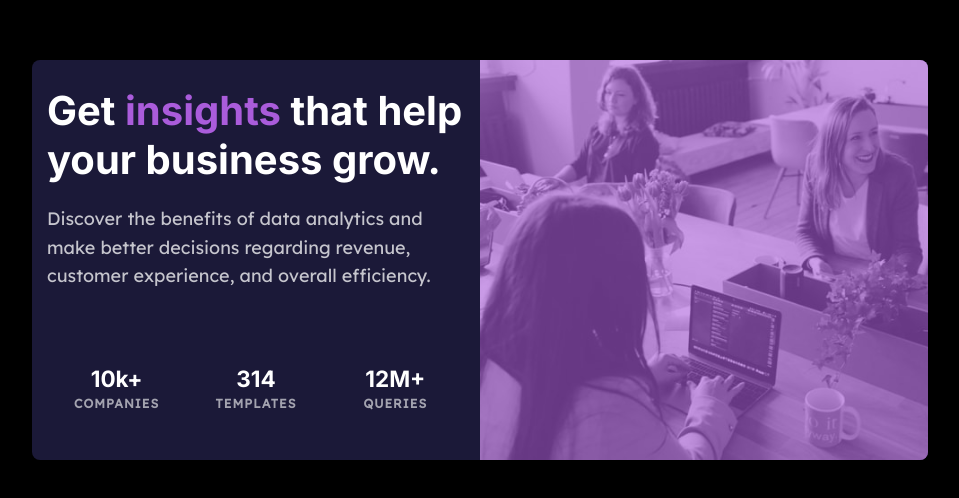
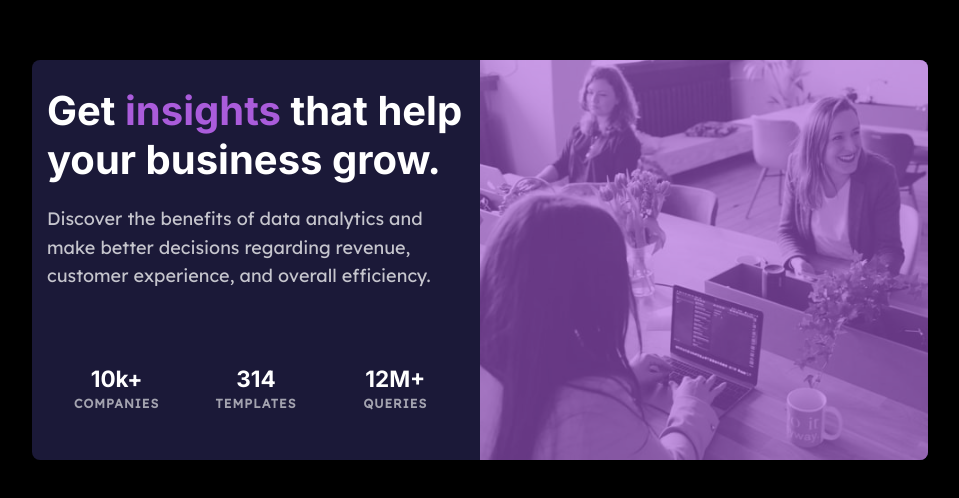
Before and after one commit to samchillcott/fem-stats-preview, a React (Create React App) app: page / in a window 1280 px wide. Shown: the part 140-638 px from the top of the page, without its empty margins (160-1119 px from the left). Built offline with nearby package versions, Linux system fonts and the light colour scheme.

Commit message:
pinned image to laptop

```diff
--- a/src/App.css
+++ b/src/App.css
@@ -146,6 +146,8 @@ body {
   .image-wrapper::before {
     background-image: url(./assets/images/image-header-desktop.jpg);
     border-radius: 0px 8px 8px 0px;
+    background-size: cover;
+    background-position: 50% 75%;
   }
   .top-text {
     flex: 2;
```
